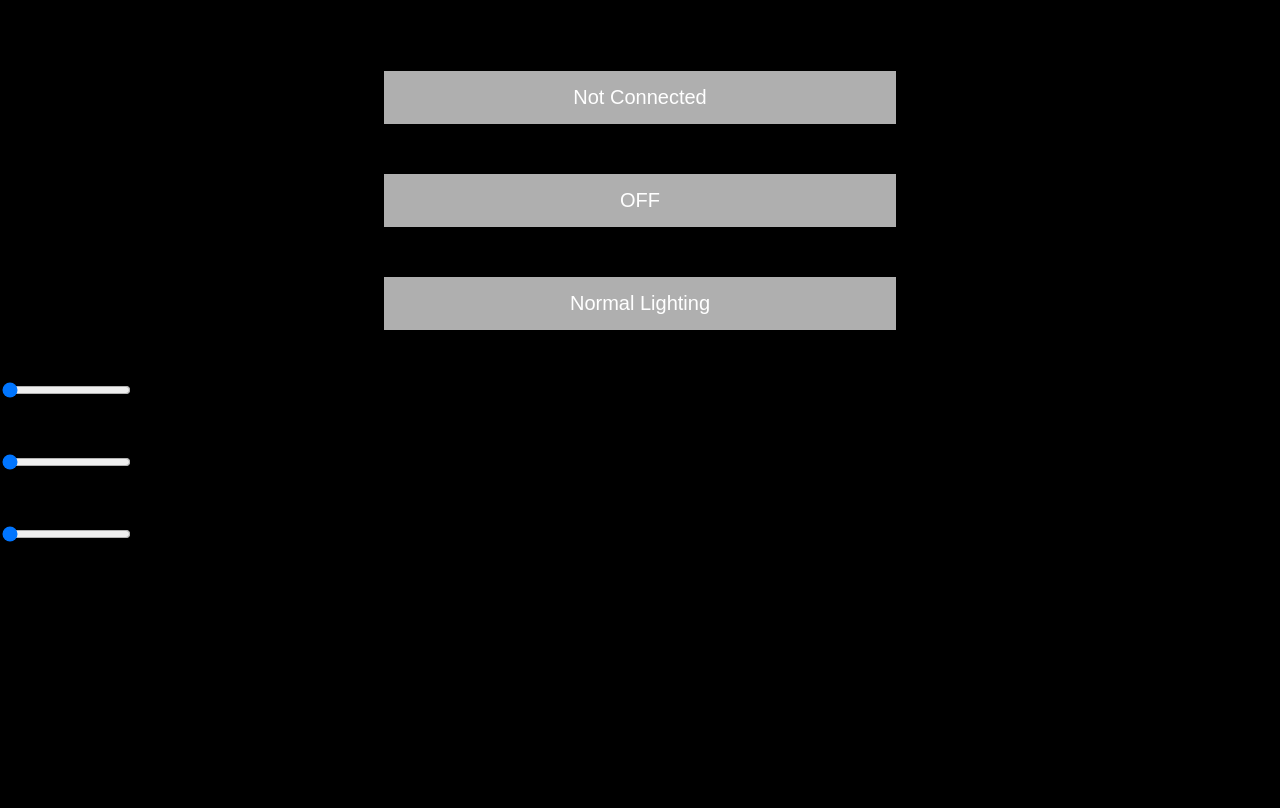
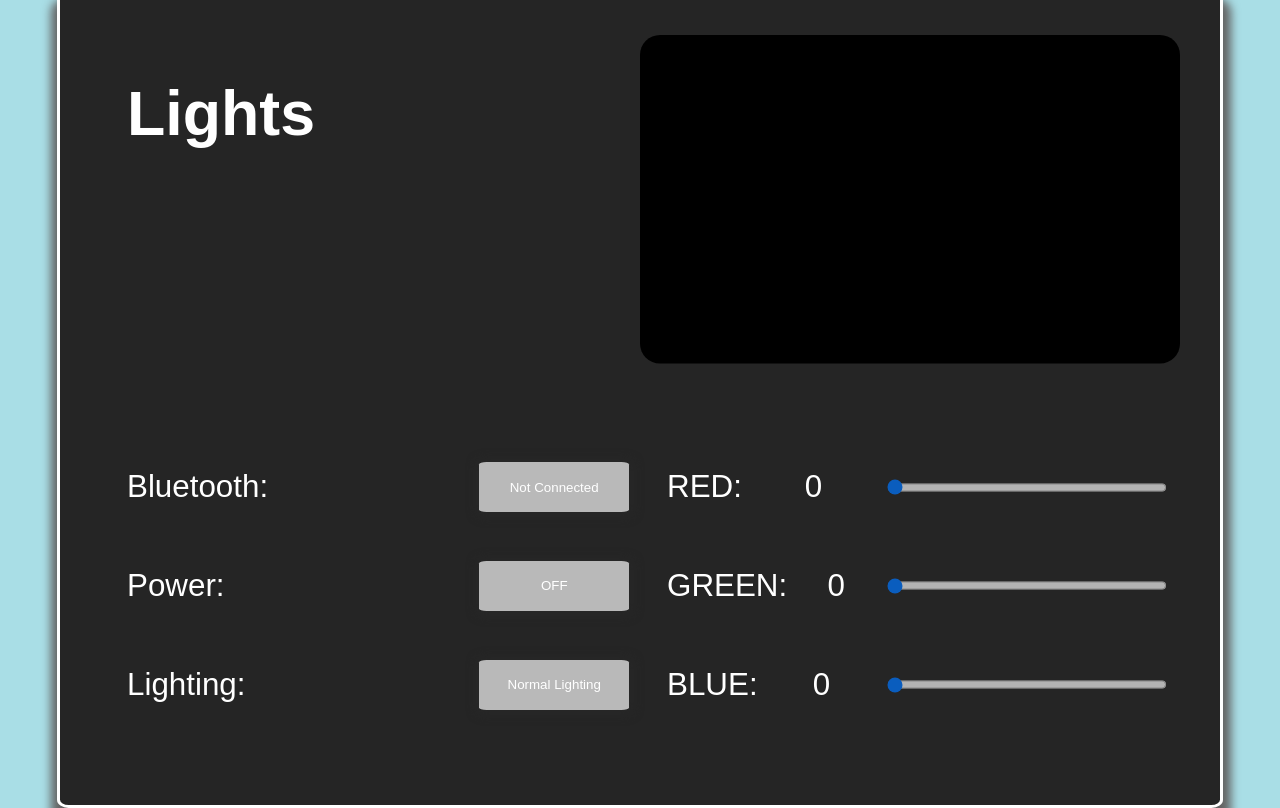
Before and after one commit to emper911/LEDBLUETOOTHLIGHTS, a website: page public/index.html in a window 1280 px wide. Drawn offline with nearby package versions, Linux system fonts and the light colour scheme.

Commit message:
Updating css and html layout. Javascript is next

```diff
--- a/public/index.html
+++ b/public/index.html
@@ -12,13 +12,20 @@
 
         <div class="main">
             <div class="heading">
-                <h1>LED Light Control</h1>
+                <h1>Lights</h1>
+            </div>
+            <div class="component color-visualizer" id="Color-Square">
+                <!-- TODO -->
+                <!-- Change styling so that it is a circle -->
+                <svg width="100%" height="100%">
+                    <rect id="colorSquare" width="100%" height="90%" rx="20" ry="20" />
+                </svg>
             </div>
             <div class="component" id="Controls">
 
-                <div class="component" id="Button-Controls">
+                <div class="component control" id="Button-Controls">
                     <div class="button-connect">
-                        <p class="button-status">Connect to Bluetooth: </p>
+                        <p class="button-status">Bluetooth: </p>
                         <input class="button" id="Connect-Button"  type="button" value="Not Connected" />
                     </div>
                     <div class="button-power">
@@ -28,16 +35,18 @@
                         <input class="button" id="Power-Button" type="button" value="OFF"/>
                     </div>
 
-                    <div class="button-light-controls">
+                    <div class="button-lights" id="light-controls">
                         <p class="button-status">
-                            Normal Lighting
+                            Lighting:
                         </p>
                         <input class="button" id="Default-Button" type="button" value="Normal Lighting"/>
                     </div>
+
                 </div>
-                <div class="component color-controls" id="RGB-Sliders">
+                <div class="component control color-controls" id="RGB-Sliders">
                     <div class="slider" id="Red-Slider">
-                        <p class="button-status" id="Red-Data">RED: 0</p>
+                        <p class="button-status">RED:</p>
+                        <p class="button-status" id="Red-Data">0</p>
                         <input
                         class="range-slider"
                         id = "Red-Slider"
@@ -50,7 +59,8 @@
                         />
                     </div>
                     <div class="slider" id="Green-Slider">
-                        <p class="slider-status" id="Green-Data">GREEN: 0</p>
+                        <p class="slider-status">GREEN:</p>
+                        <p class="slider-status" id="Green-Data">0</p>
                         <input
                             class="range-slider"
                             id ="Green-Slider"
@@ -61,9 +71,11 @@
                             value="0"
                             data-orientation="vertical"
                         />
+
                     </div>
                     <div  class="slider" id="Blue-Slider">
-                        <p class="slider-status" id="Blue-Data" >BLUE: 0</p>
+                        <p class="slider-status">BLUE:</p>
+                        <p class="slider-status" id="Blue-Data">0</p>
                         <input
                             class="range-slider"
                             id="Blue-Slider"
@@ -77,11 +89,6 @@
                     </div>
                 </div>
             </div>
-            <div class="component color-visualizer" id="Color-Square">
-                <svg width="250" height="250">
-                    <rect id="colorSquare" width="250" height="250" rx="20" ry="20" />
-                </svg>
-            </div>
         </div>
     </body>
             </html>
--- a/public/style.css
+++ b/public/style.css
@@ -3,33 +3,121 @@
 ************************************************************************************************************************************************************/
 html,body
 {
-    height: auto;
+    height: 100%;
     width: 100%;
-    overflow-x: hidden;
-    background-color: black;
+    padding: 0;
+    margin:0;
+    /* overflow-x: hidden;  */
+    background-color: rgb(169, 222, 230);
+    font-family: Arial, Helvetica, sans-serif;
+    font-size: 1.4rem;
 }
+body{
+    /* display: grid;
+    grid-template-columns: 25% 50% 25%;
+    grid-template-rows: 25% 50% 25%;
+    grid-template-areas:
+    ".  .    ."
+    ".  main    ."
+    ".  .   ."; */
+}
+
 .main{
+    /* grid-area: main; */
     position: absolute;
-    border: white;
-    left: 0;
-    right: 0;
-    bottom: 0;
+    top: 50%;
+    left: 50%;
+    transform: translate(-50%, -50%);
+    width: 1080px;
+    height: 730px;
+
+    background-color: #252525;
+    padding: 40px;
+
+    border: 3px solid #ffffff;
+    box-shadow: 1px 12px 10px 7px rgb(100, 100, 100);
+    border-radius: 1%;
+    color: #ffffff;
+    /* justify-content: center; */
+    display: grid;
+    grid-template-columns: 50% 50%;
+    grid-template-rows: 50% 50%;
+    grid-template-areas:
+    "heading  visual"
+    "controls controls";
 }
+
+/* .component{
+    text-align: center;
+} */
 /***********************************************************************************************************************************************************
 *******************************************************************Header Styling**************************************************************************
 ************************************************************************************************************************************************************/
-
+.heading{
+    grid-area: heading;
+    text-align: left;
+    padding-left: 5%;
+}
 
 /***********************************************************************************************************************************************************
 *******************************************************************Control Styling**************************************************************************
 ************************************************************************************************************************************************************/
 
+#Controls{
+    grid-area: controls;
+    display: grid;
+    /* flex-direction: row; */
+    grid-template-columns: 50% 50%;
+    /* grid-template-rows: 50% 50%; */
+    grid-template-areas:
+    "buttons sliders";
+}
 
+.control{
+    padding-left: 5%;
+    padding-right: 2%;
+    padding-top: 7%;
+    /* justify-self: start; */
+    /* align-self: center; */
+}
 
+/* .butt-c{ */
+#Button-Controls{
+    grid-area: buttons;
+    display: flex;
+    flex-direction: column;
+}
+
+/* .butt-c div{ */
+#Button-Controls div{
+    display: flex;
+    flex-direction: row;
+    /* align-content: space-between; */
+    align-items: center;
+    justify-content: space-between;
+    /* align-self: left; */
+}
+
+/* .color-controls{ */
+#RGB-Sliders{
+    grid-area: sliders;
+    justify-content: flex-start;
+}
+
+/* .color-controls div{ */
+#RGB-Sliders div{
+    display: flex;
+    flex-direction: row;
+    /* align-self: left; */
+    justify-content: space-between;
+    align-items: center;
+}
 /***********************************************************************************************************************************************************
 *******************************************************************Color Styling**************************************************************************
 ************************************************************************************************************************************************************/
-
+#Color-Square{
+    grid-area: visual;
+}
 
 
 /***********************************************************************************************************************************************************
@@ -37,14 +125,27 @@ html,body
 ************************************************************************************************************************************************************/
 
 .button {
-    background-color: rgb(175,175,175); /* Gray */
+    background-color: rgb(185, 185, 185); /* Gray */
     border: none;
     color: white;
-    padding: 15px 32px;
+    box-shadow: 1px 1px 10px 4px rgb(39, 39, 39);
+    border-radius: 5%;
+    /* padding: 15px 25px; */
     text-align: center;
     text-decoration: none;
     display: block;
-    font-size: 2.5vmin;
-    width:40%;
-    margin: auto;
+    height: 50px;
+    width: 150px;
+    /* font-size: 2.5vmin; */
+    /* width:40%; */
+    /* margin: auto; */
 }
+
+.range-slider{
+    width: 280px;
+    height: 15px;
+    border-radius: 5px;
+    background: #d3d3d3;
+    outline: none;
+    opacity: 0.7;
+}
```
Also changed, not shown: index.js (+7 -0 lines), 1 other file.
